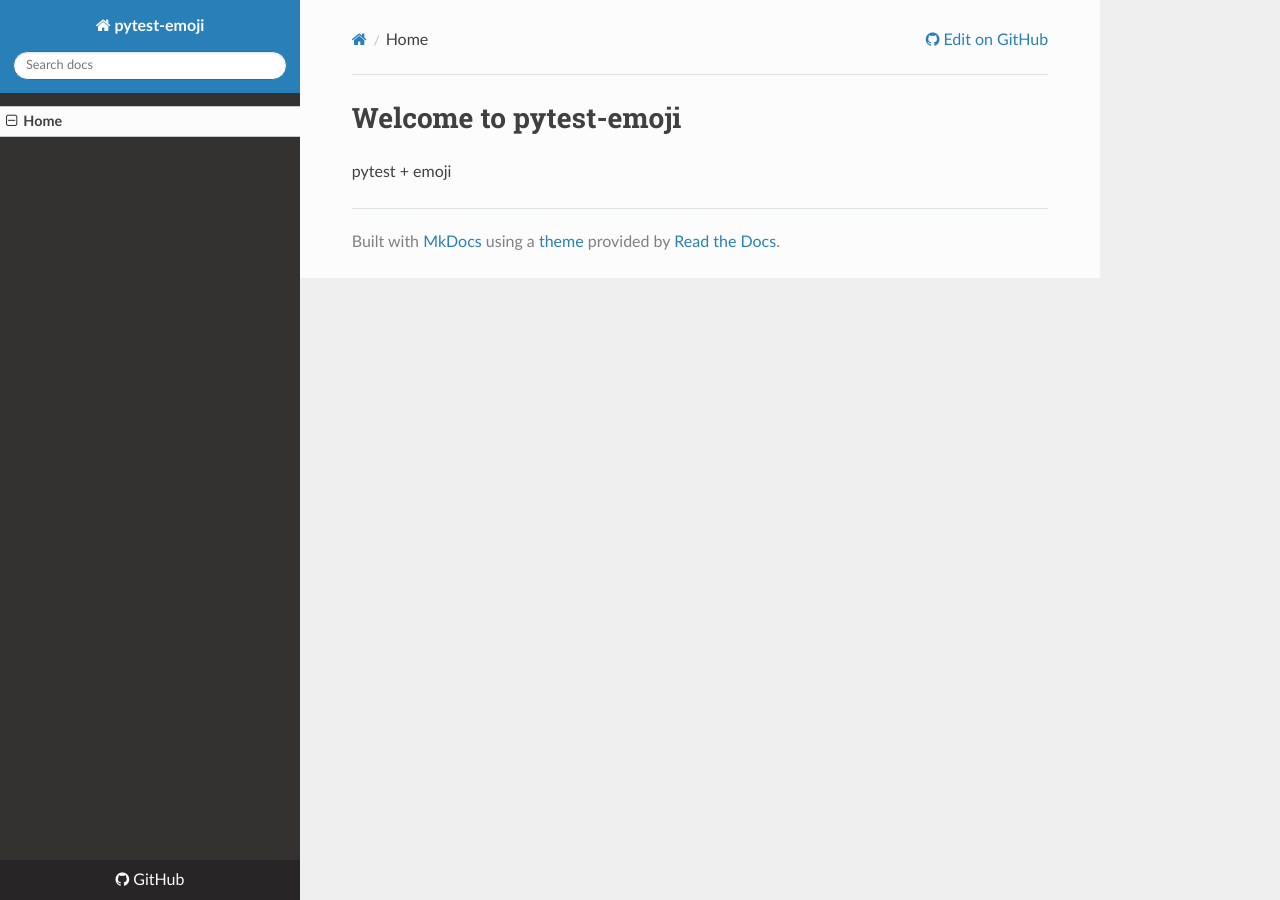
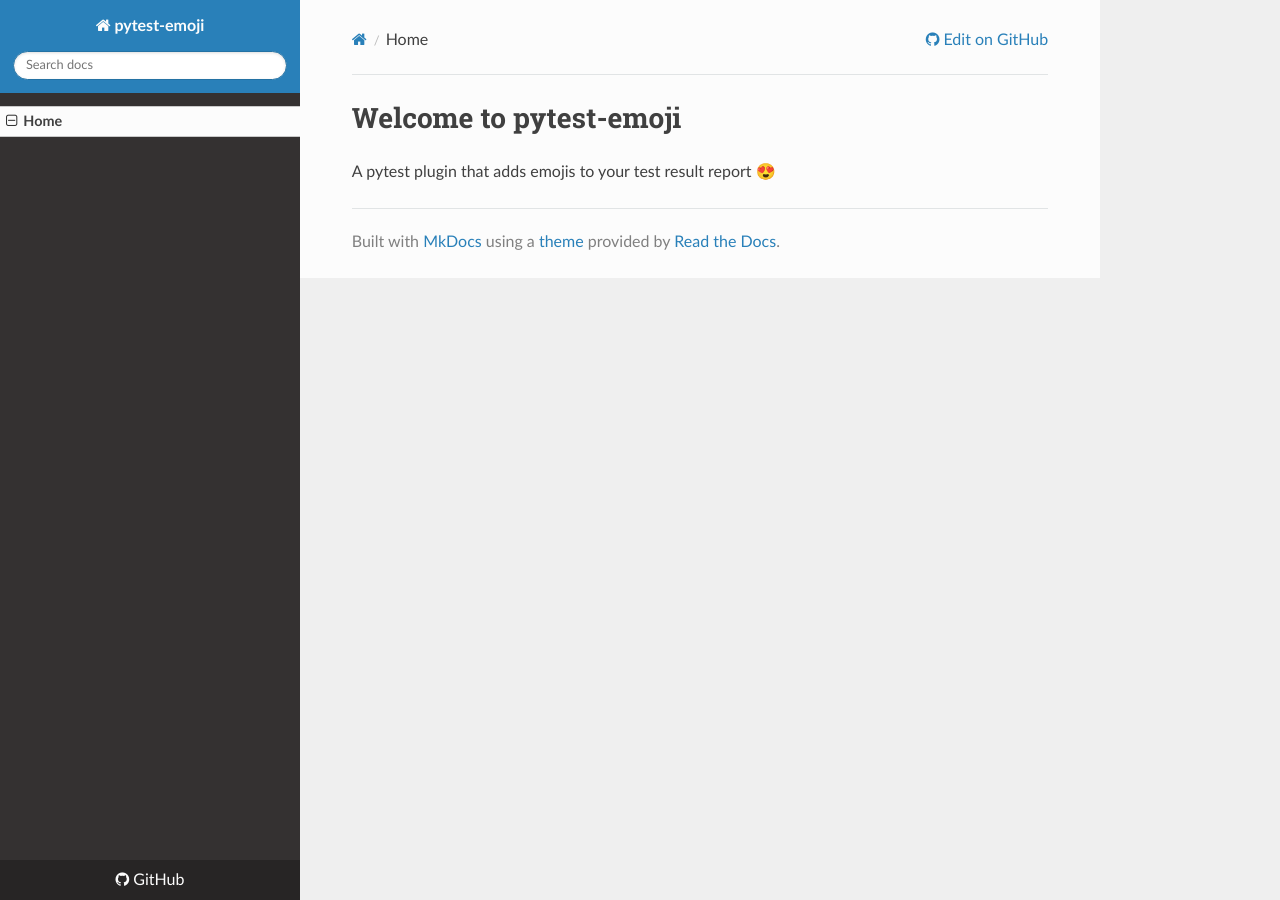
Before and after one commit to hackebrot/pytest-emoji, an MkDocs documentation site: the page built from docs/index.md, in a window 1280 px wide. Built offline with MkDocs 1.6.1, drawn with Linux system fonts in a browser that asks for light colours; nearby versions of some CDN libraries; old or Windows-style settings are respelled for this version of MkDocs.

Commit message:
Update ./docs/index.md

```diff
--- a/docs/index.md
+++ b/docs/index.md
@@ -1,3 +1,3 @@
 # Welcome to pytest-emoji
 
-pytest + emoji
+A pytest plugin that adds emojis to your test result report 😍
```
